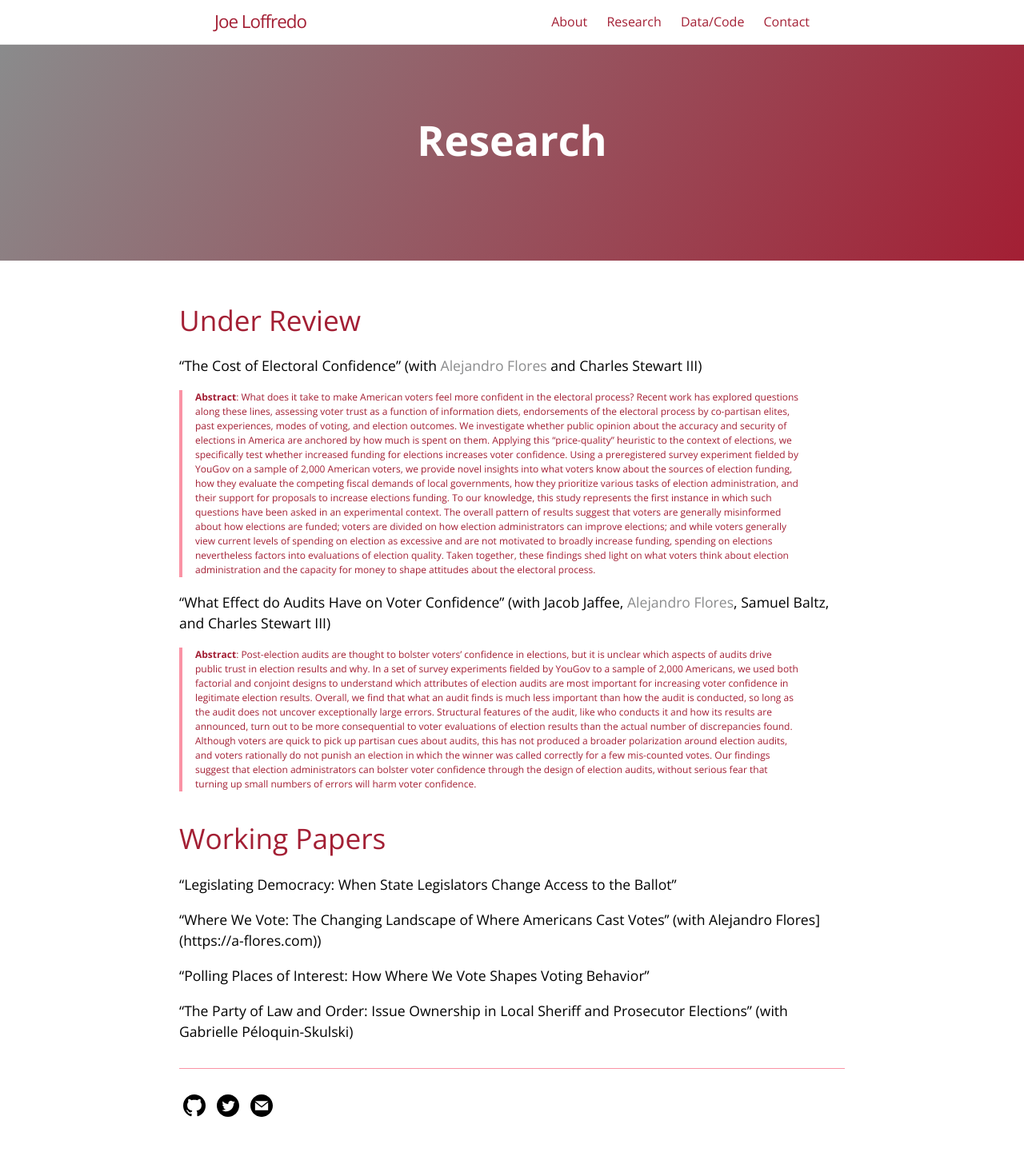
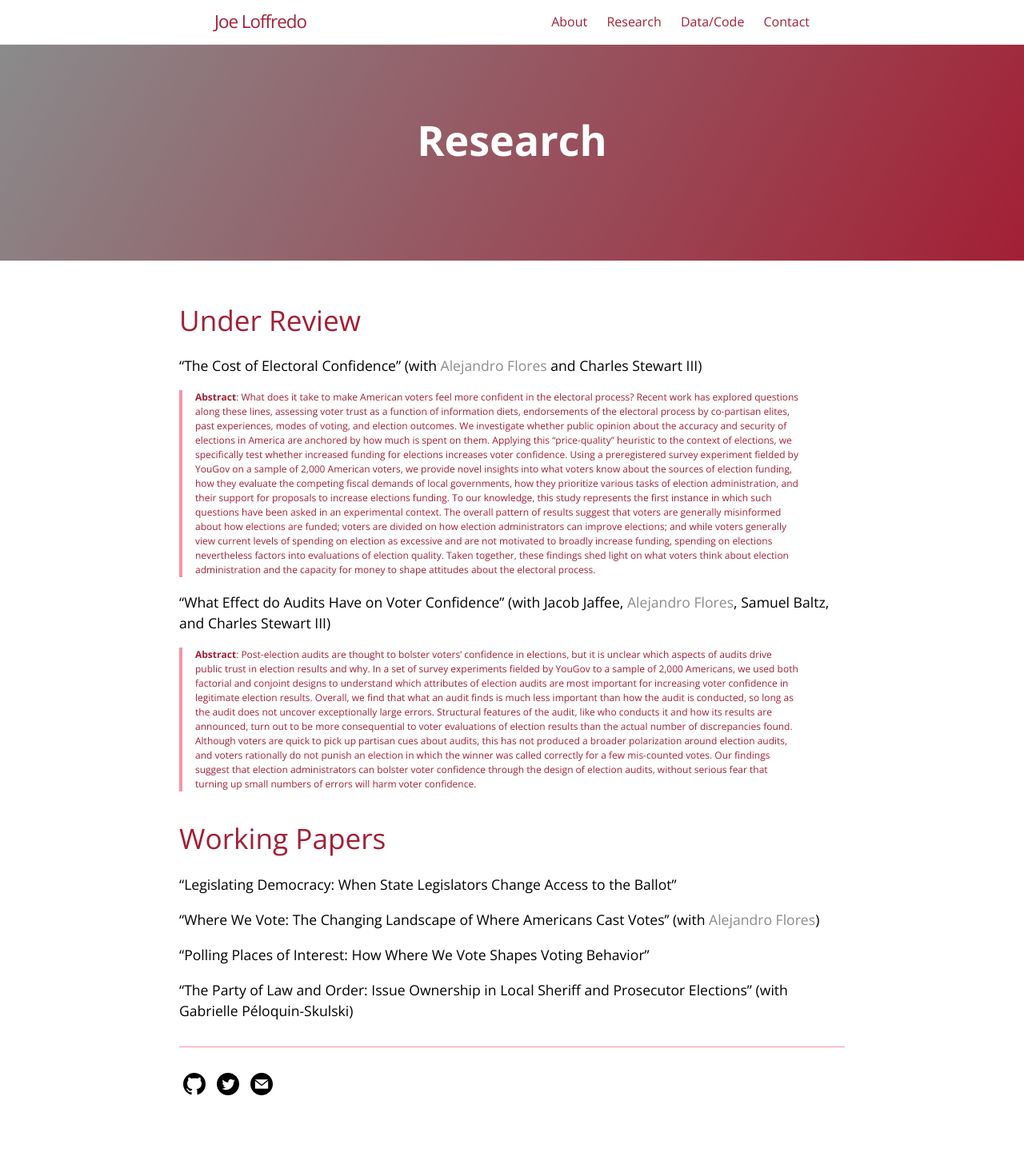
Before and after one commit to jloffredo2/jloffredo2.github.io, a Jekyll site: the page built from research.md, in a window 1280 px wide. Shown: the whole page at 80% size. Built offline with Jekyll 4.4.1, drawn with Linux system fonts in a browser that asks for light colours; after the commit the page ends 1424 px from its top, so only the background shows below that.

Commit message:
Update research.md
fix hyperlink

```diff
--- a/research.md
+++ b/research.md
@@ -16,7 +16,7 @@ order: 2
 # Working Papers
 "Legislating Democracy: When State Legislators Change Access to the Ballot"
 
-"Where We Vote: The Changing Landscape of Where Americans Cast Votes'' (with Alejandro Flores](https://a-flores.com))
+"Where We Vote: The Changing Landscape of Where Americans Cast Votes'' (with [Alejandro Flores](https://a-flores.com))
 
 "Polling Places of Interest: How Where We Vote Shapes Voting Behavior"
 
```
